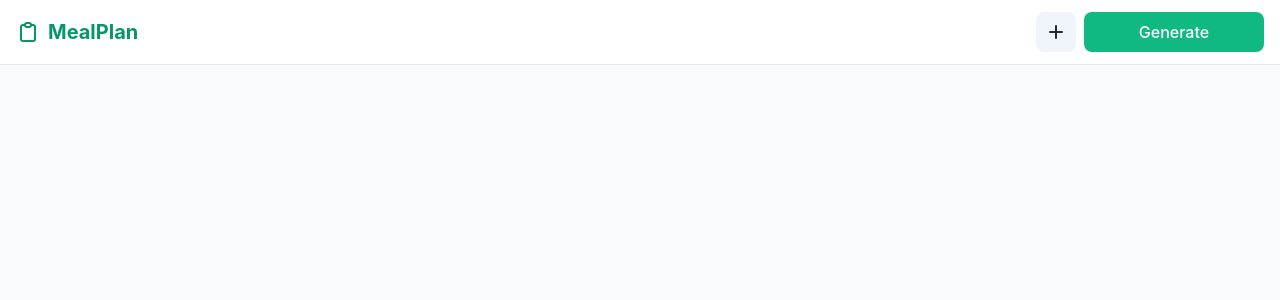
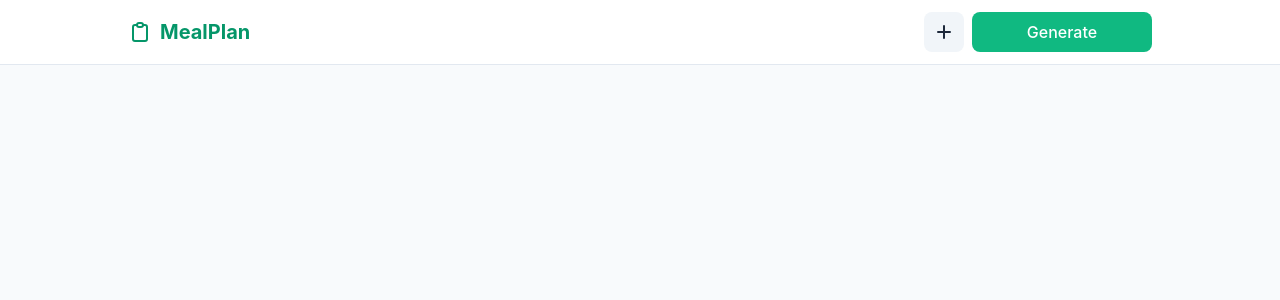
Before and after one commit to sobdima/meal-plan, a React (Vite) app: page / in a window 1280 px wide. Shown: the top 300 px of the page. Built offline with nearby package versions, Linux system fonts and the light colour scheme.

Commit message:
feat: create header-container and add max-width for it

```diff
--- a/src/components/Header/Header.css
+++ b/src/components/Header/Header.css
@@ -1,10 +1,15 @@
 .header {
   padding: 12px 16px;
+  background-color: var(--color-white);
+  border-bottom: 1px solid var(--color-border);
+}
+
+.header-container {
+  max-width: 1024px;
+  margin: 0 auto;
   display: flex;
   justify-content: space-between;
   align-items: center;
-  background-color: var(--color-white);
-  border-bottom: 1px solid var(--color-border);
 }
 
 .logo-title {
--- a/src/components/Header/Header.tsx
+++ b/src/components/Header/Header.tsx
@@ -14,6 +14,7 @@ export function Header() {
 
   return (
     <header className="header">
+      <div className="header-container">
         <div className="logo-container">
           <h1 className="logo-title">
             <LogoIcon />
@@ -33,6 +34,7 @@ export function Header() {
             className="btn-generate"
           />
         </div>
+      </div>
     </header>
   );
 }
```
Lines whose indentation alone changed are shown as unchanged.
